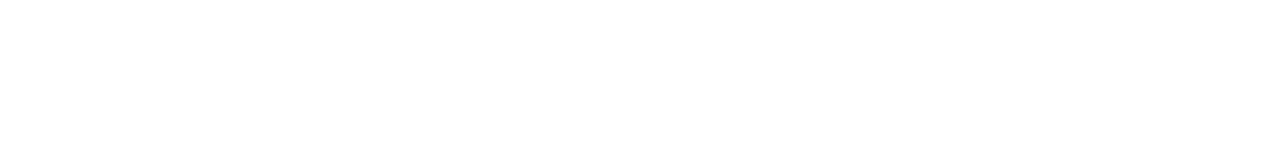
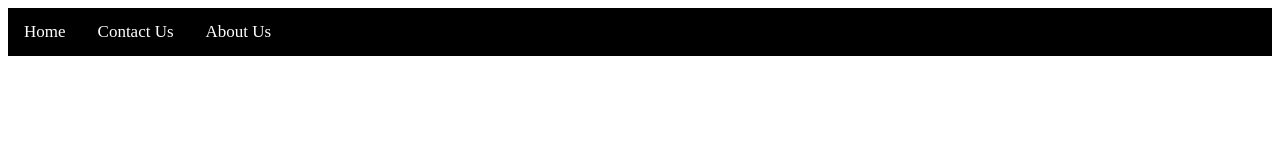
Before and after one commit to NishchayRajput/CommandWiz, a plain HTML site: page index.html in a window 1280 px wide. Drawn offline with Linux system fonts and the light colour scheme.

Commit message:
added navbar

```diff
--- a/index.css
+++ b/index.css
@@ -0,0 +1,18 @@
+.topnav {
+    background-color: black;
+    overflow: hidden;
+}
+
+.topnav a {
+    float: left;
+    color: white;
+    text-align: center;
+    padding: 14px 16px;
+    text-decoration: none;
+    font-size: 17px;
+}
+
+.topnav a:hover {
+    background-color: grey;
+    color: black;
+}
--- a/index.html
+++ b/index.html
@@ -1,11 +1,29 @@
 <!DOCTYPE html>
 <html lang="en">
+
 <head>
     <meta charset="UTF-8">
     <meta name="viewport" content="width=device-width, initial-scale=1.0">
+    <link rel="stylesheet" href="index.css">
     <title>Document</title>
 </head>
+
 <body>
 
+    <!-- <div class="header">
+        <h1>Header</h1>
+        <p>This is header</p>
+
+    </div> -->
+
+    <div class="topnav">
+        <a href="">Home</a>
+        <a href="">Contact Us</a>
+        <a href="">About Us</a>
+    </div>
+
+
+
 </body>
+
 </html>
```
